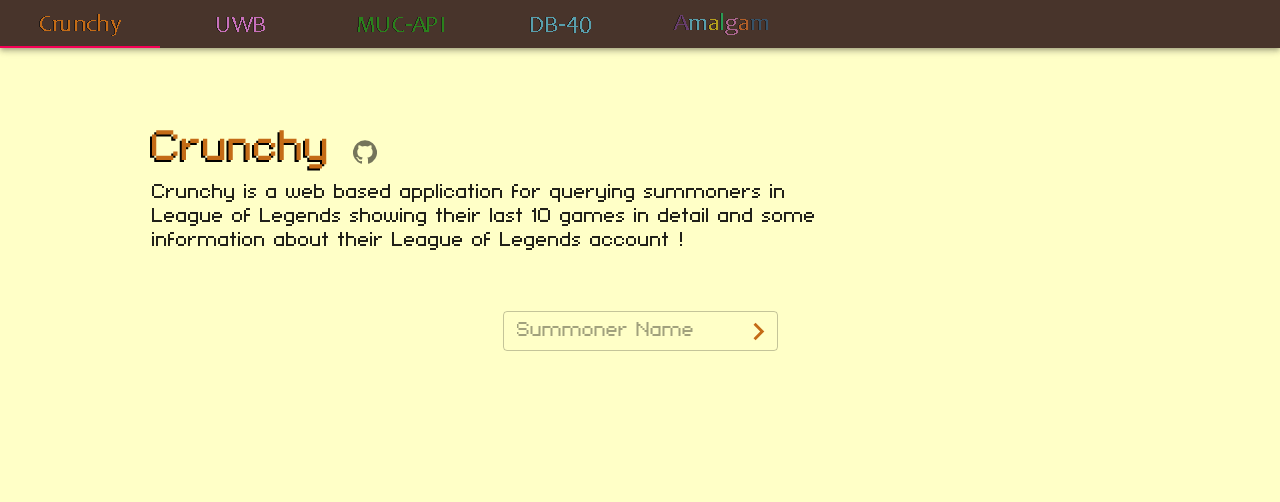
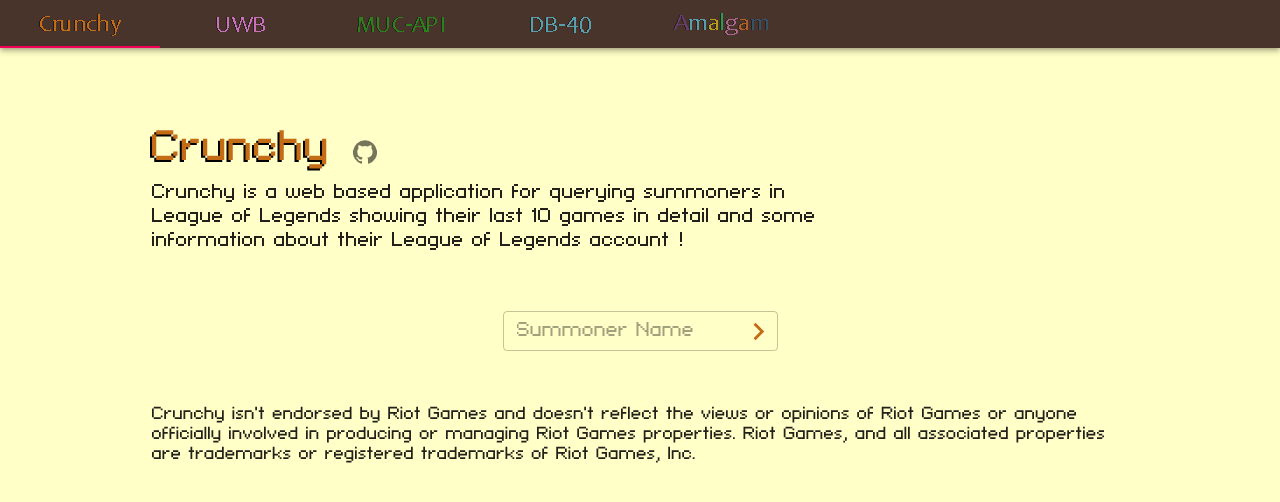
Before and after one commit to 6len/CRUNCHY, a Gatsby site: page / in a window 1280 px wide. Built offline with nearby package versions, Linux system fonts and the light colour scheme; Gatsby itself is replaced by a stand-in of ours.

Commit message:
Added legal stuff

```diff
--- a/src/components/Panels/CrunchyPanel.tsx
+++ b/src/components/Panels/CrunchyPanel.tsx
@@ -1,7 +1,7 @@
 import * as React from "react";
 import ContentContainer from "../ContentContainer";
 import ContentTitle from "../ContentTitle";
-import { Box, Grid, Typography } from "@material-ui/core";
+import { Box, Grid, Typography, withStyles } from "@material-ui/core";
 import GithubButton from "../GithubButton";
 import DescriptionContainer from "../DescriptionContainer";
 import SummonerSearch from "../Crunchy/SummonerSearch";
@@ -10,8 +10,16 @@
 import axios from "axios";
 import CrunchyProgress from "../Crunchy/CrunchyProgress";
 import { CrunchySummoner } from "../types/RiotApiTypes";
+import { CrunchyPanelStyles } from "./styles";
 
-const CrunchyPanel = () => {
+type Props = {
+  classes: {
+    terms: string;
+    midSummonerSearch: string;
+  };
+};
+
+const CrunchyPanel = ({ classes }: Props) => {
   const [isSearched, setIsSearched] = useState(false);
   const [isLoading, setIsLoading] = useState(false);
   const [summonerQuery, setSummonerQuery] = useState("");
@@ -33,7 +41,6 @@
         })
         .catch((error) => {
           setIsLoading(false);
-          console.log(error);
         });
     }
   }, [summonerQuery]);
@@ -75,12 +82,27 @@
         {isSearched && (
           <SummonerStats data={data} onSummonerClick={setSummonerQuery} />
         )}
+        {!isSearched && (
+          <Grid
+            container
+            justify={"center"}
+            className={classes.midSummonerSearch}
+          >
+            <SummonerSearch onEnter={setSummonerQuery} />
+          </Grid>
+        )}
+        <Grid container className={classes.terms}>
+          <Typography variant={"body2"}>
+            Crunchy isn't endorsed by Riot Games and doesn't reflect the views
+            or opinions of Riot Games or anyone officially involved in producing
+            or managing Riot Games properties. Riot Games, and all associated
+            properties are trademarks or registered trademarks of Riot Games,
+            Inc.
+          </Typography>
+        </Grid>
       </ContentContainer>
-      <Grid container justify={"center"}>
-        {!isSearched && <SummonerSearch onEnter={setSummonerQuery} />}
-      </Grid>
     </div>
   );
 };
 
-export default CrunchyPanel;
+export default withStyles(CrunchyPanelStyles)(CrunchyPanel);
--- /dev/null
+++ b/src/components/Panels/styles.tsx
@@ -0,0 +1,11 @@
+export const CrunchyPanelStyles = {
+  terms: {
+    marginTop: "20px",
+    marginBottom: "20px",
+    position: "static",
+    bottom: "20px",
+  },
+  midSummonerSearch: {
+    marginBottom: "50px",
+  },
+};
```
